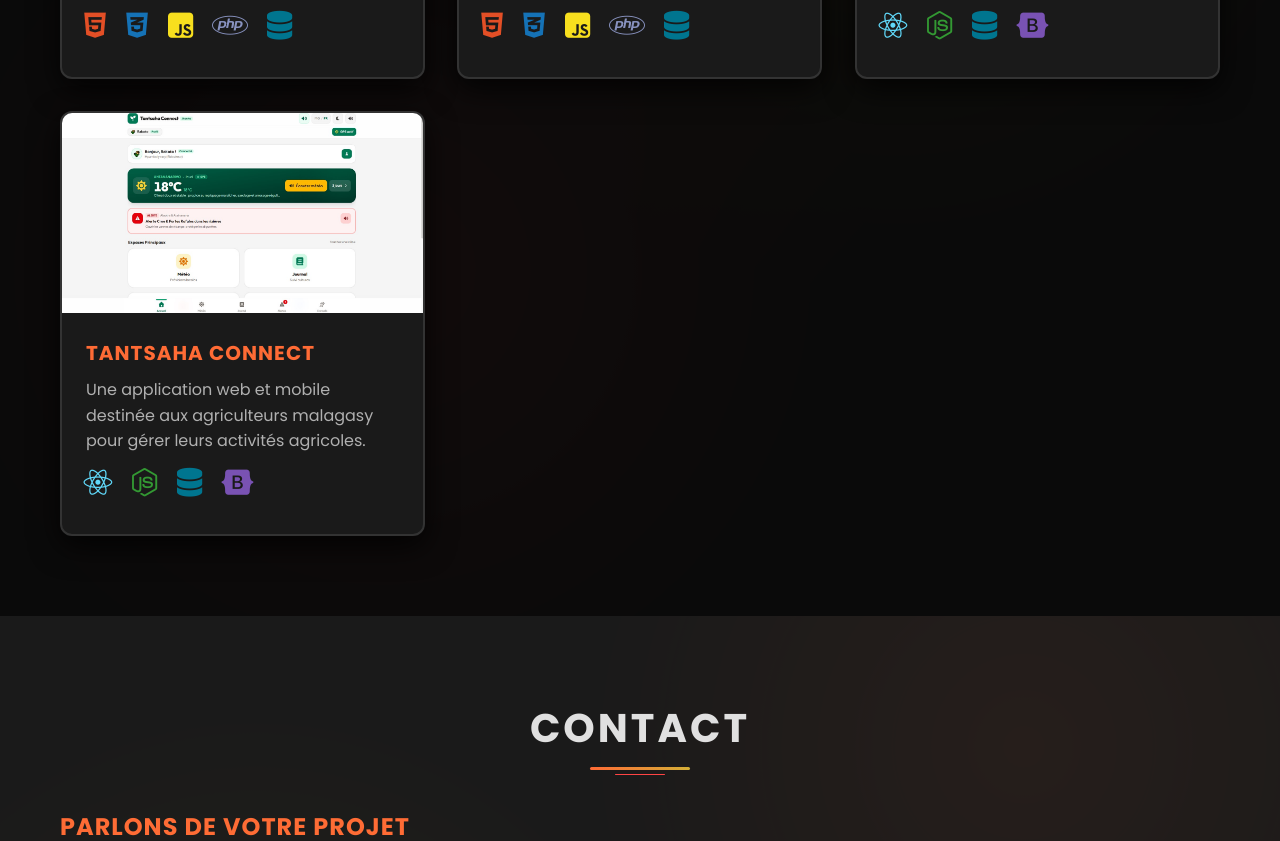
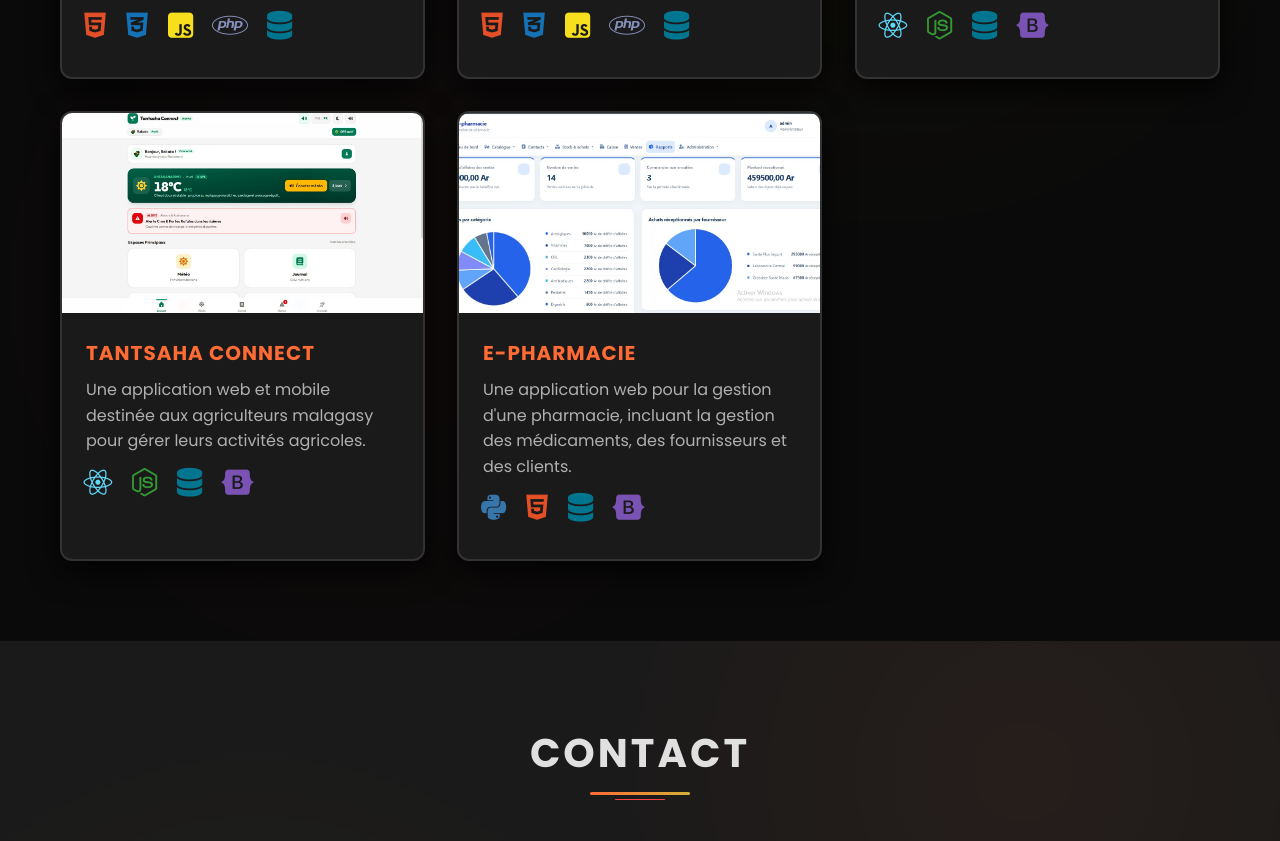
Before and after one commit to Jhonito021/Portfolio-Jhonito, a plain HTML site: page index.html in a window 1280 px wide. Shown: the part 2313-3154 px from the top of the page. Drawn offline with Linux system fonts and the light colour scheme.

Commit message:
ajout du projet e-pharmacie

```diff
--- a/index.html
+++ b/index.html
@@ -225,6 +225,21 @@
                         </div>
                     </div>
                 </div>
+                <div class="project-card">
+                    <div class="project-image">
+                        <img src="assets/images/projet6.jpg" alt="Projet 4">
+                    </div>
+                    <div class="project-content">
+                        <h3>e-pharmacie</h3>
+                        <p>Une application web pour la gestion d'une pharmacie, incluant la gestion des médicaments, des fournisseurs et des clients.</p>
+                        <div class="project-tech">
+                            <i class="tech-tag fab fa-python python"></i>
+                            <i class="tech-tag fab fa-html5 html"></i>
+                            <i class="tech-tag fas fa-database sql"></i>
+                            <i class="tech-tag fab fa-bootstrap bootstrap"></i>
+                        </div>
+                    </div>
+                </div>
             </div>
         </div>
     </section>
```
Also changed, not shown: assets/images/projet6.jpg (added).
